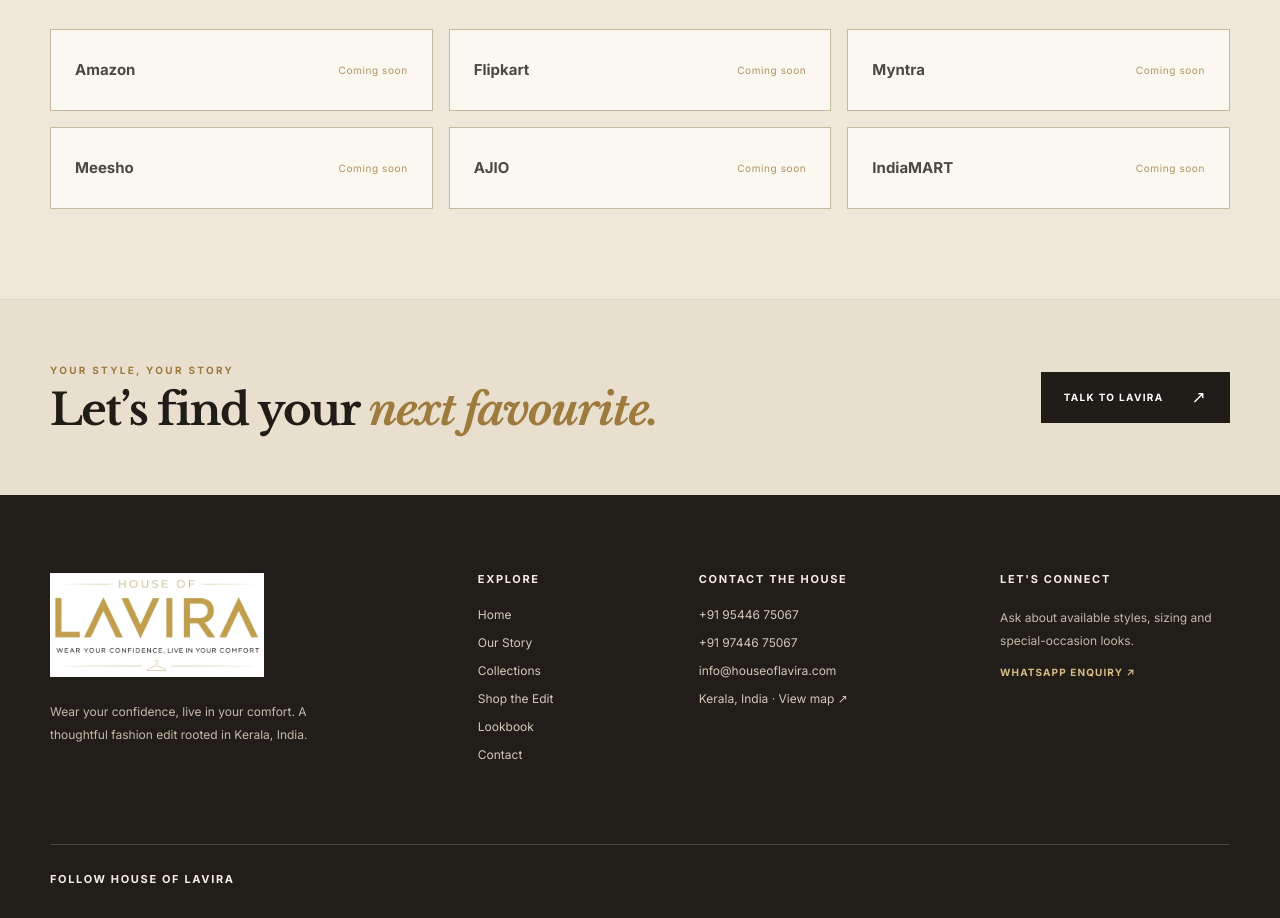
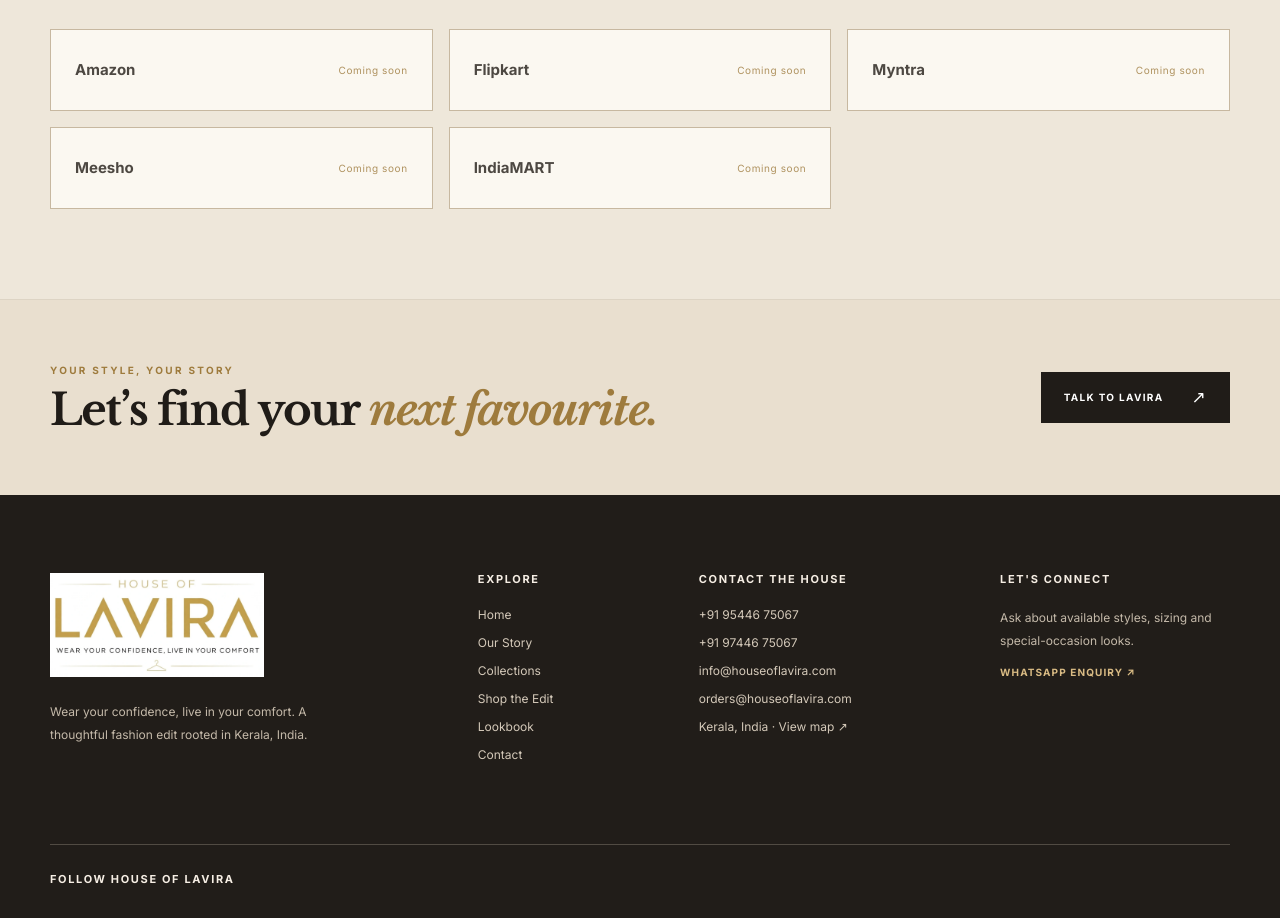
Before and after one commit to mediamaxefex-website/houseoflavira.com, a plain HTML site: page index.html in a window 1280 px wide. Shown: the part 4744-5662 px from the top of the page. Drawn offline with nearby package versions, Linux system fonts and the light colour scheme.

Commit message:
Update Lavira contact, branding and marketplace details

```diff
--- a/index.html
+++ b/index.html
@@ -207,9 +207,7 @@
               class="account-label">Myntra</span><span class="account-status">Coming soon</span></a><a
             class="external-account" data-account="Myntra" aria-disabled="true"><span
               class="account-label">Meesho</span><span class="account-status">Coming soon</span></a><a
-            class="external-account" data-account="Meesho" aria-disabled="true"><span
-              class="account-label">AJIO</span><span class="account-status">Coming soon</span></a><a
-            class="external-account" data-account="AJIO" aria-disabled="true"><span
+            class="external-account" data-account="indiamart" aria-disabled="true"><span
               class="account-label">IndiaMART</span><span class="account-status">Coming soon</span></a></div>
       </div>
     </section>
@@ -234,7 +232,7 @@
       </div>
       <div>
         <h3>Contact the house</h3><a href="tel:+919544675067">+91 95446 75067</a><a href="tel:+919744675067">+91 97446
-          75067</a><a href="mailto:info@houseoflavira.com">info@houseoflavira.com</a><a
+          75067</a><a href="mailto:info@houseoflavira.com">info@houseoflavira.com</a><a href="mailto:orders@houseoflavira.com">orders@houseoflavira.com</a><a
           href="contact.html#location">Kerala, India · View map ↗</a>
       </div>
       <div>
```
